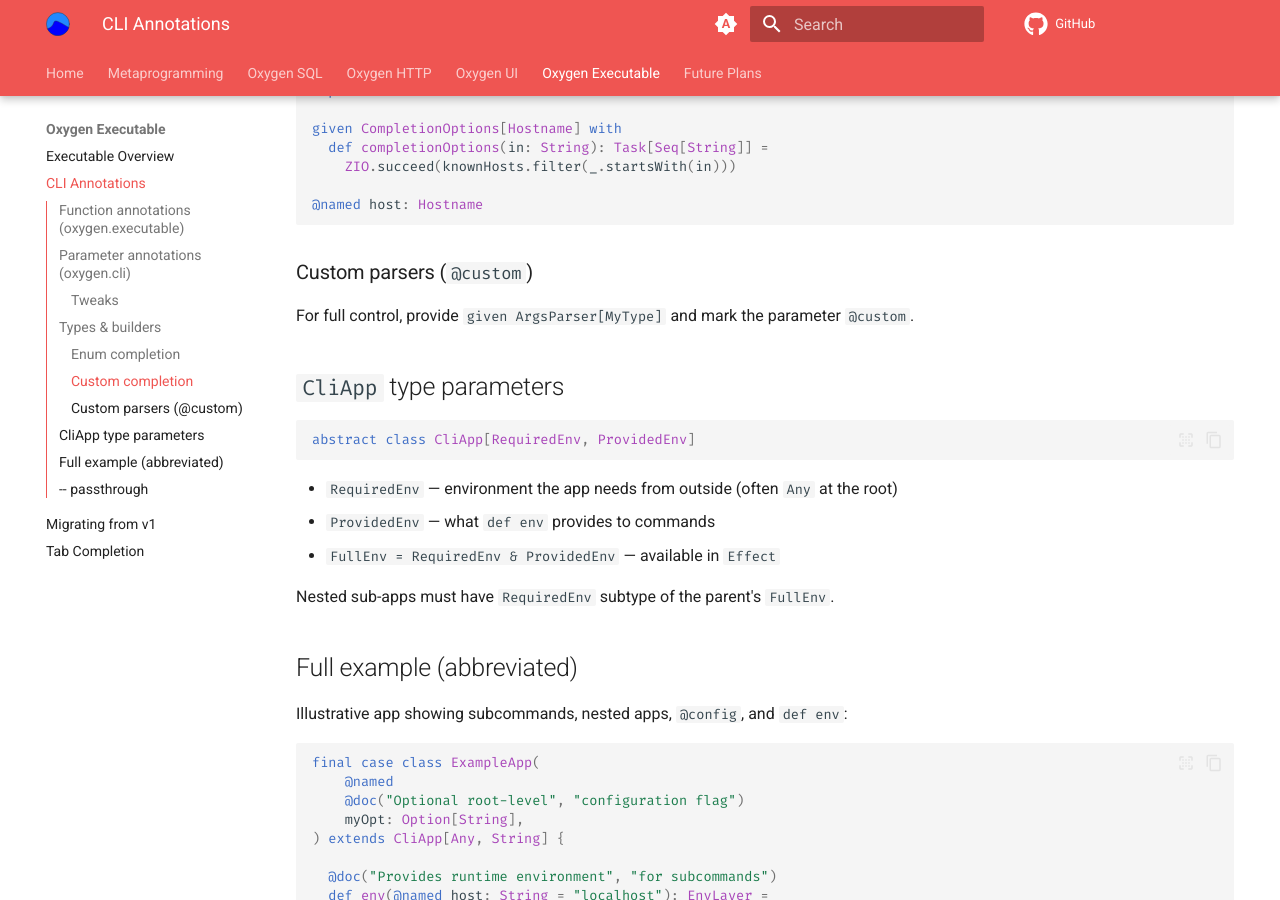
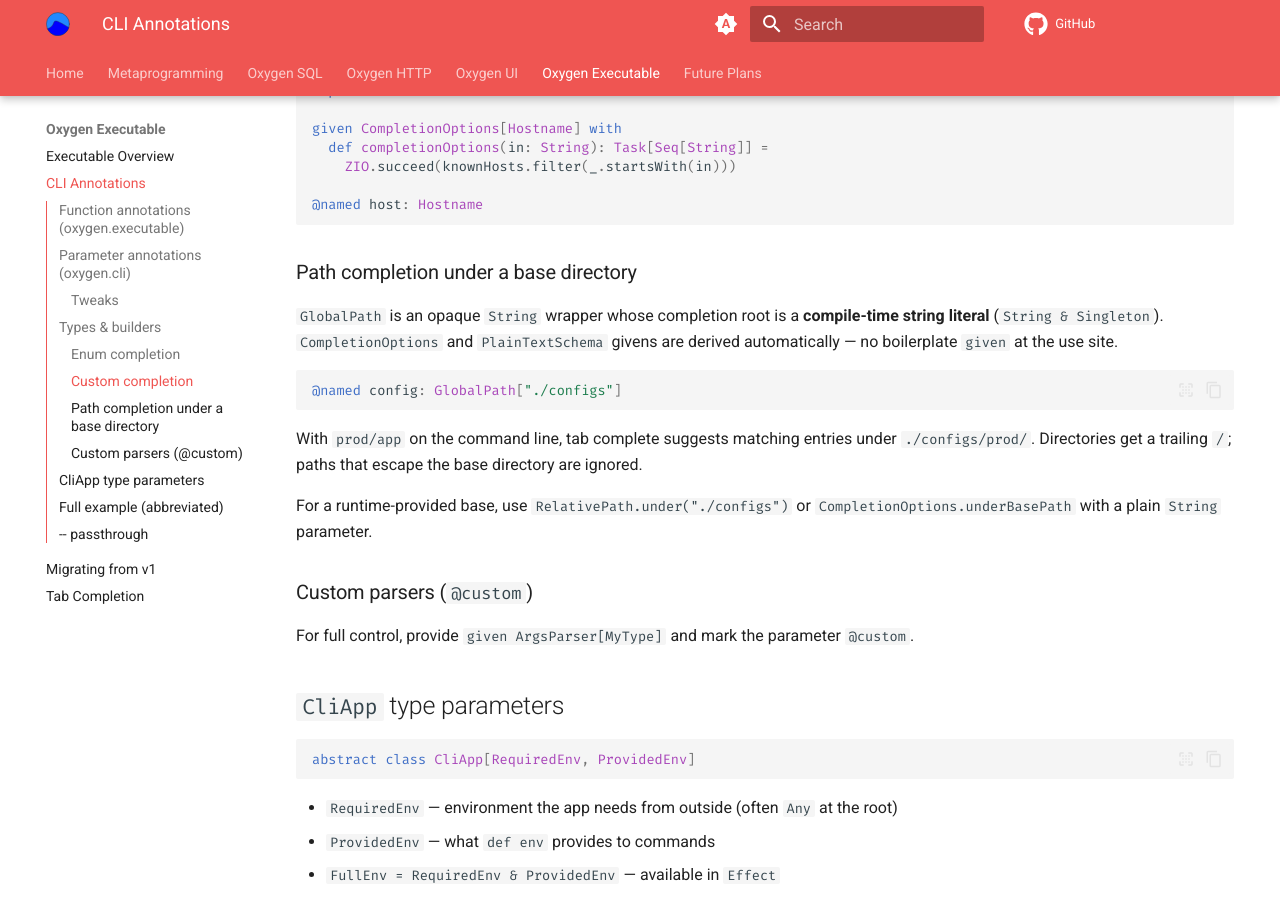
Before and after one commit to Kalin-Rudnicki/Oxygen, an MkDocs documentation site: the page built from docs/docs/executable/cli.md, in a window 1280 px wide and 900 px high, scrolled down 2320 px. Built offline with MkDocs 1.6.1 and Material for MkDocs 9.7.7, drawn with Linux system fonts in a browser that asks for light colours; comment, search, counter and statistics services are not loaded.

Commit message:
Added file completion
Co-authored-by: Grok <noreply@cursor.com>

````diff
--- a/docs/docs/executable/cli.md
+++ b/docs/docs/executable/cli.md
@@ -81,6 +81,22 @@ given CompletionOptions[Hostname] with
 @named host: Hostname
 ```
 
+### Path completion under a base directory
+
+`GlobalPath` is an opaque `String` wrapper whose completion root is a **compile-time string literal**
+(`String & Singleton`). `CompletionOptions` and `PlainTextSchema` givens are derived automatically —
+no boilerplate `given` at the use site.
+
+```scala
+@named config: GlobalPath["./configs"]
+```
+
+With `prod/app` on the command line, tab complete suggests matching entries under `./configs/prod/`.
+Directories get a trailing `/`; paths that escape the base directory are ignored.
+
+For a runtime-provided base, use `RelativePath.under("./configs")` or `CompletionOptions.underBasePath`
+with a plain `String` parameter.
+
 ### Custom parsers (`@custom`)
 
 For full control, provide `given ArgsParser[MyType]` and mark the parameter `@custom`.
````
Also changed, not shown: 18 other files.
